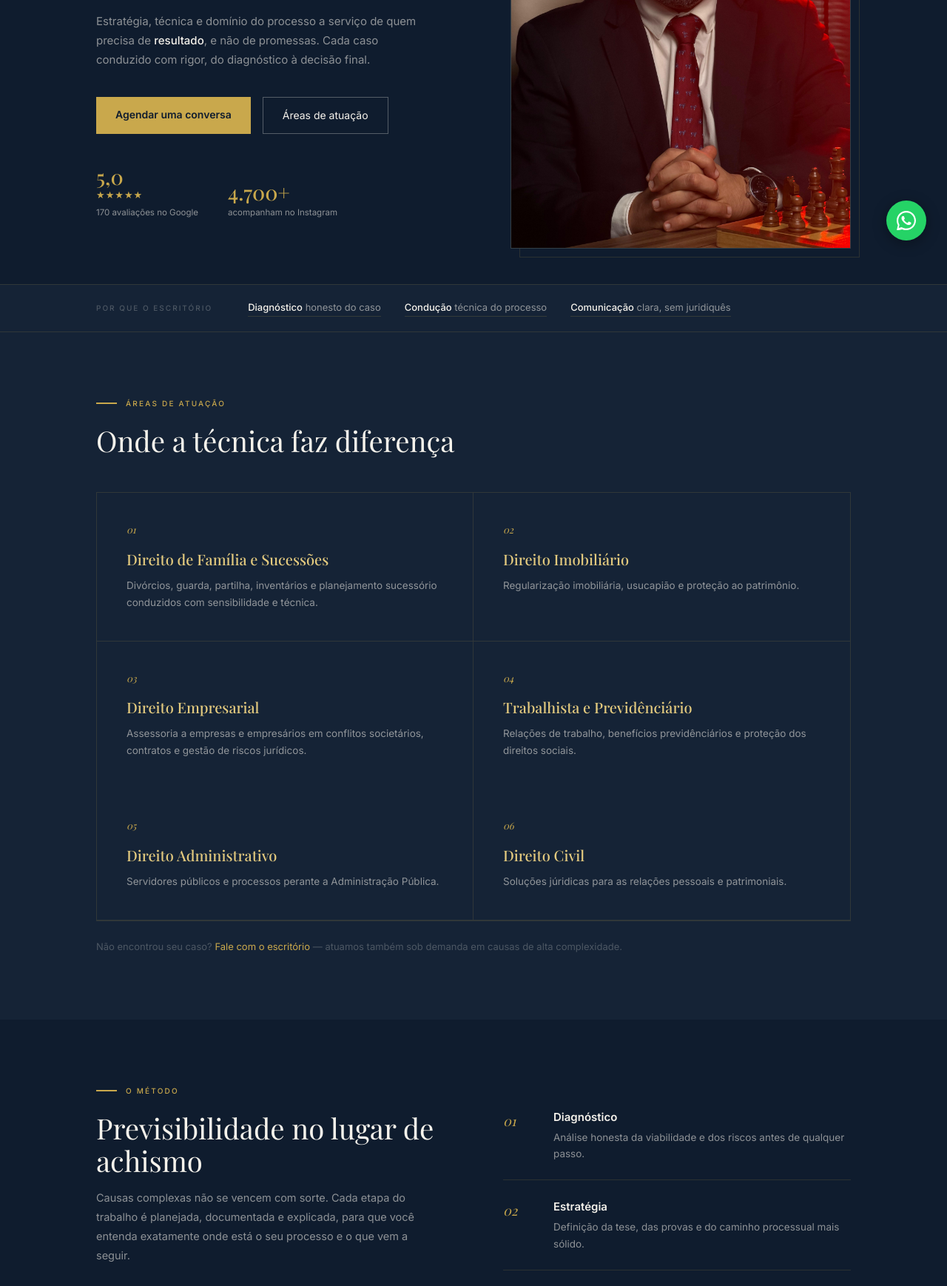
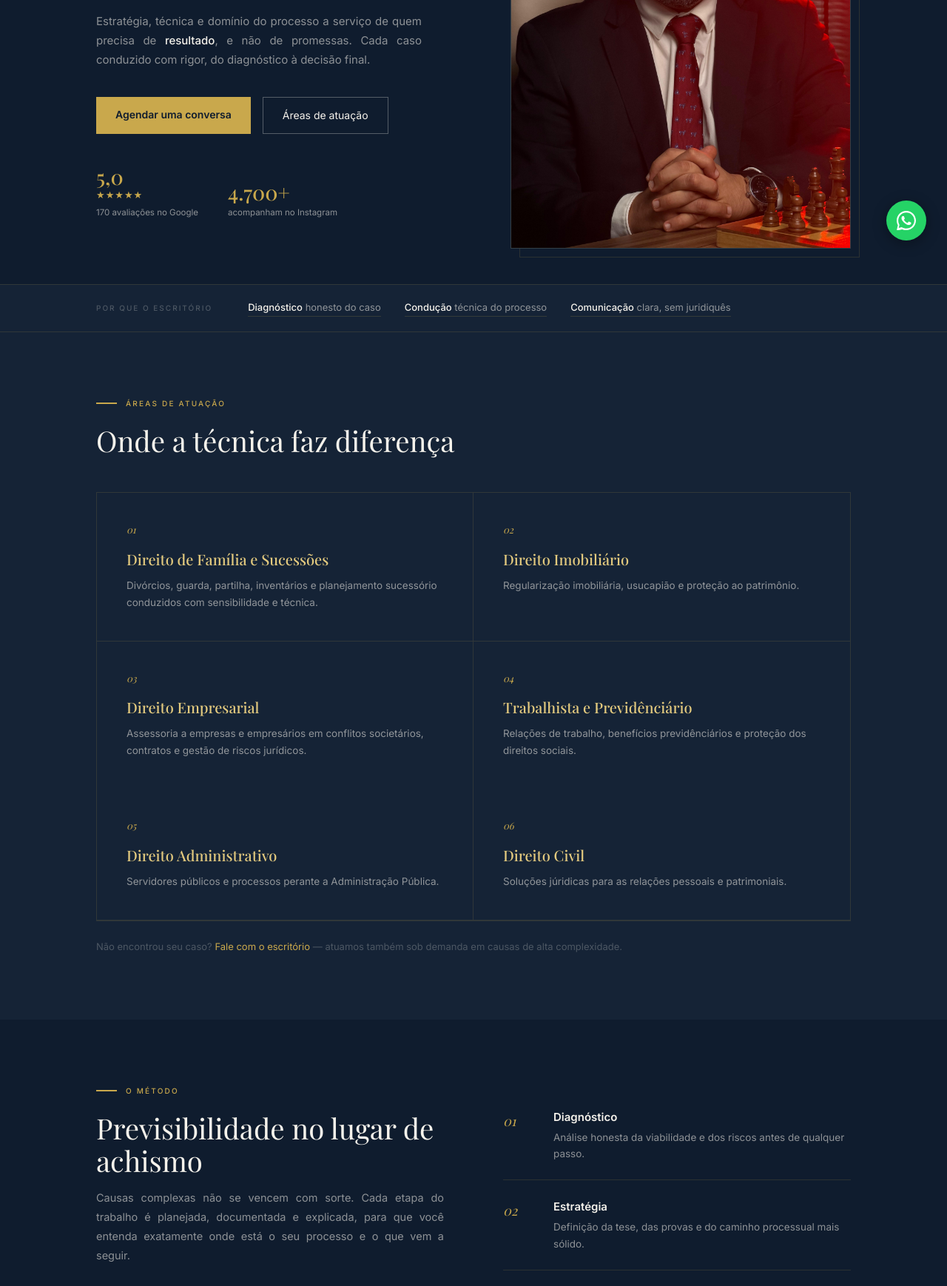
Before and after one commit to Khailanab/denisferrari.adv, a plain HTML site: page index.html in a window 1280 px wide. Shown: the part 447-2185 px from the top of the page at 74% size. Drawn offline with nearby package versions, Linux system fonts and the light colour scheme; a web font is replaced by a local one.

```diff
--- a/index.html
+++ b/index.html
@@ -557,7 +557,7 @@
     <div class="hero-left">
       <div class="hero-eyebrow"><span>Casos jurídicos de alta complexidade</span></div>
       <h1>Direito não é opinião.<em>É método.</em></h1>
-      <p class="hero-desc">Estratégia, técnica e domínio do processo a serviço de quem precisa de <strong>resultado</strong>, e não de promessas. Cada caso conduzido com rigor, do diagnóstico à decisão final.</p>
+      <p class="hero-desc" style="text-align: justify">Estratégia, técnica e domínio do processo a serviço de quem precisa de <strong>resultado</strong>, e não de promessas. Cada caso conduzido com rigor, do diagnóstico à decisão final.</p>
       <div class="hero-btns">
         <a class="btn-gold" href="https://wa.me/554833744493" target="_blank">Agendar uma conversa</a>
         <a class="btn-outline" href="#areas">Áreas de atuação</a>
@@ -644,7 +644,7 @@
       <div class="metodo-left">
         <div class="section-eyebrow"><span>O método</span></div>
         <div class="section-title" style="margin-bottom:1rem">Previsibilidade no lugar de achismo</div>
-        <p>Causas complexas não se vencem com sorte. Cada etapa do trabalho é planejada, documentada e explicada, para que você entenda exatamente onde está o seu processo e o que vem a seguir.</p>
+        <p style="text-align: justify">Causas complexas não se vencem com sorte. Cada etapa do trabalho é planejada, documentada e explicada, para que você entenda exatamente onde está o seu processo e o que vem a seguir.</p>
       </div>
       <div class="metodo-steps">
         <div class="metodo-step">
```
